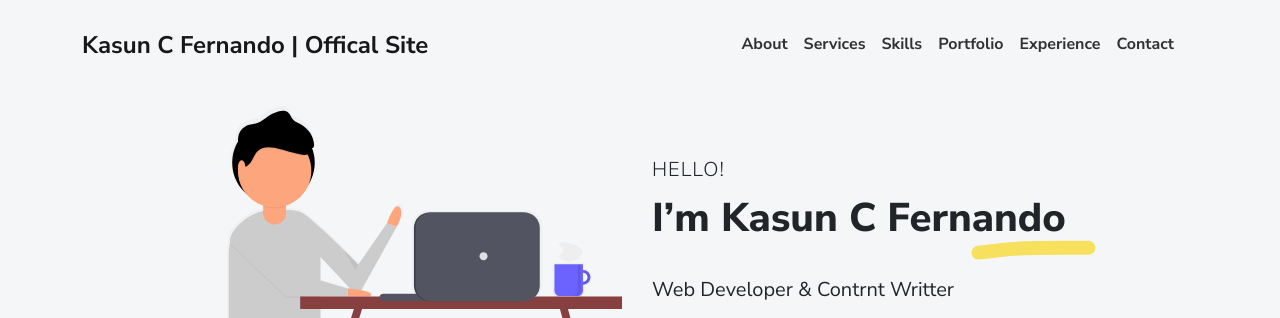
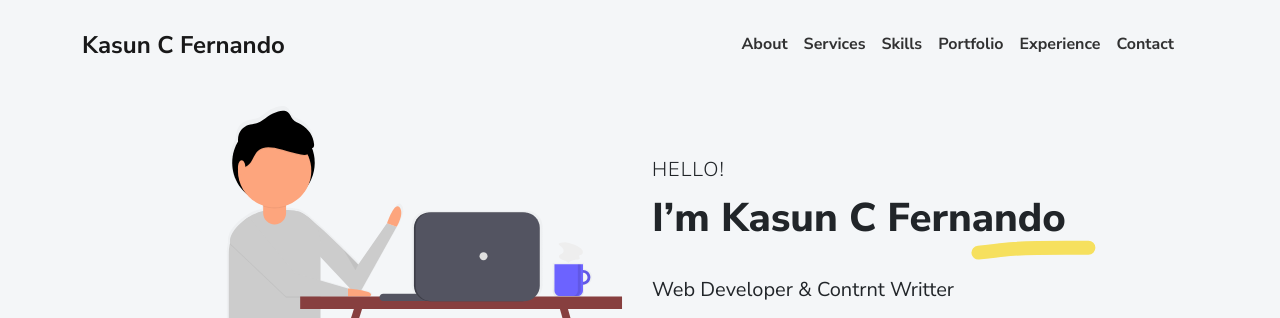
Before and after one commit to kasuncfdo/kasuncfdo.github.io, a plain HTML site: page index.html in a window 1280 px wide. Shown: the top 318 px of the page. Drawn offline with Linux system fonts and the light colour scheme.

Commit message:
Update index.html
Site Header Changed !

```diff
--- a/index.html
+++ b/index.html
@@ -5,7 +5,7 @@
     <meta charset="UTF-8">
     <meta http-equiv="X-UA-Compatible" content="IE=edge">
     <meta name="viewport" content="width=device-width, initial-scale=1">
-    <title>Kasun Chanuka Fernando</title>
+    <title>Kasun Chanuka Fernando | Official Site</title>
     <link rel="preconnect" href="https://fonts.gstatic.com" crossorigin="crossorigin"/>
     <link rel="preload" as="style" href="https://fonts.googleapis.com/css2?family=Nunito+Sans:wght@300;400;700;800&amp;display=swap"/>
     <link rel="stylesheet" href="https://fonts.googleapis.com/css2?family=Nunito+Sans:wght@300;400;700;800&amp;display=swap" media="print" onload="this.media='all'"/>
@@ -29,7 +29,7 @@
   <body id="top">
     <header class="bg-light">
       <nav class="navbar navbar-expand-lg navbar-light bg-light" id="header-nav" role="navigation">
-        <div class="container"><a class="link-dark navbar-brand site-title mb-0" href="#">Kasun C Fernando | Offical Site</a>
+        <div class="container"><a class="link-dark navbar-brand site-title mb-0" href="#">Kasun C Fernando</a>
           <button class="navbar-toggler" type="button" data-bs-toggle="collapse" data-bs-target="#navbarSupportedContent" aria-controls="navbarSupportedContent" aria-expanded="false" aria-label="Toggle navigation"><span class="navbar-toggler-icon"></span></button>
           <div class="collapse navbar-collapse" id="navbarSupportedContent">
             <ul class="navbar-nav ms-auto me-2">
```
